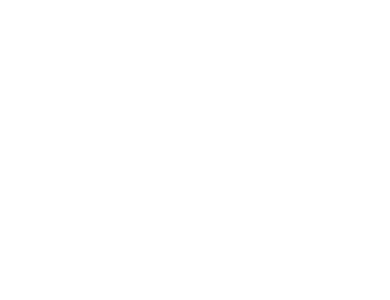
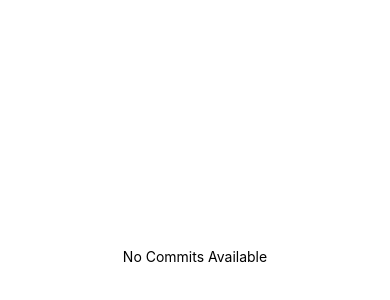
Before and after one commit to jwmoody2/commitlog, a React Native app: screen / in a window 390 px wide. Shown: the part 166-466 px from the top of the page. Built offline with nearby package versions, Linux system fonts and the light colour scheme.

Commit message:
[Joe] Conditional rendering, test length of commits and if empty display empty state

```diff
--- a/components/commit-list/CommitList.tsx
+++ b/components/commit-list/CommitList.tsx
@@ -18,12 +18,11 @@
   render() {
     const { commits } = this.props;
 
-    return (
-      <FlatList
-        data={commits}
-        renderItem={this.renderCommits}
-      />
-    );
+    if (commits && 0 < commits.length) {
+      return (<FlatList data={commits} renderItem={this.renderCommits} />)
+    } else {
+      return (<Text>No Commits Available</Text>)
+    }
   }
 }
 
```
